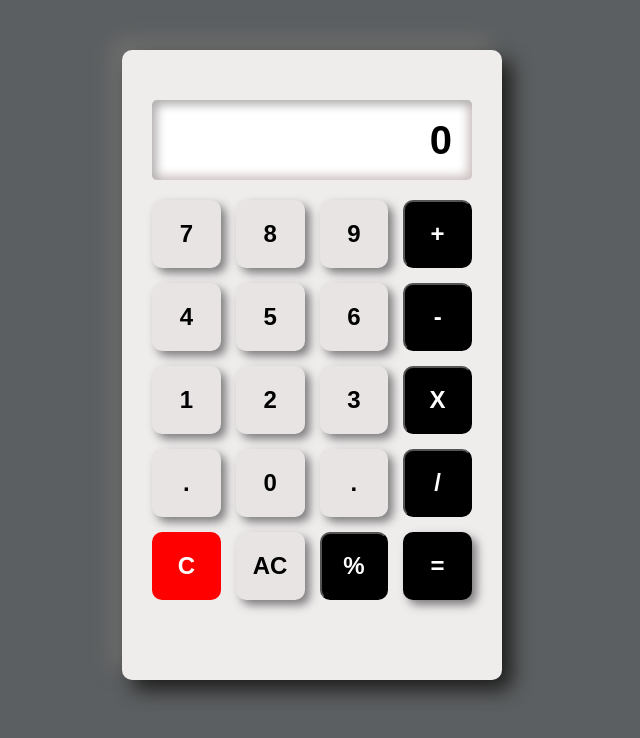
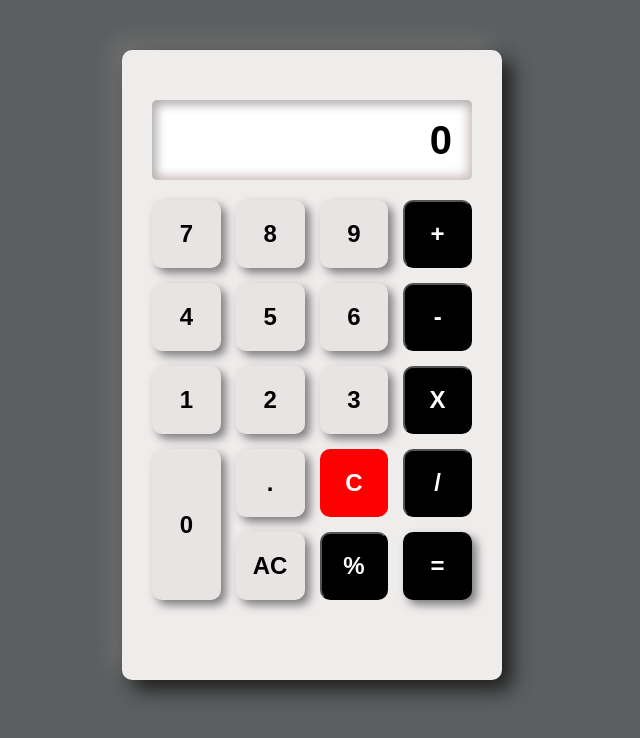
Before and after one commit to mbolanomenjanaharyfabien-lgtm/calculatrice.jp, a plain HTML site: page index.html in a window 1280 px wide. Shown: the whole page, without its empty margins (328-968 px from the left). Drawn offline with Linux system fonts and the light colour scheme.

Commit message:
grid_de_0

```diff
--- a/index.html
+++ b/index.html
@@ -9,7 +9,7 @@
 </head>
 <body>
     <div class="calculatriche">
-         <input type="text" class="resultat" id="result" placeholder="0">
+         <input type="text" class="resultat" id="result" placeholder="0" disabled>
         <div class="bouttons">
             <button class="btn" onclick="valeur('7')" >7</button>
             <button class="btn" onclick="valeur('8')" >8</button>
@@ -23,11 +23,10 @@
             <button class="btn" onclick="valeur('2')" >2</button>
             <button class="btn" onclick="valeur('3')" >3</button>
             <button class="btn_operateur" onclick="valeur('*')" >X</button>
+            <button class="btn0" onclick="valeur('0')" id="zero">0</button>
             <button class="btn" onclick="valeur('.')">.</button>
-            <button class="btn" onclick="valeur('0')" id="zero">0</button>
-            <button class="btn" onclick="valeur('.')">.</button>
+            <button class="btnC" onclick="effacer()">C</button>
             <button class="btn_operateur" onclick="valeur('/')" >/</button>
-            <button class="btnC" onclick="effacer()">C</button>
             <button class="btn_operateur2" onclick="supp()">AC</button>
             <button class="btn_operateur" onclick="valeur('%')">%</button>
             <button class="btn" onclick="calcul()" id="operateur_egal">=</button>
--- a/style.css
+++ b/style.css
@@ -57,6 +57,19 @@ body{
     /* box-shadow: inset 5px 5px 10px rgb(169, 169, 169), ; */
     box-shadow:  5px 5px 10px rgb(125, 124, 124);
 }
+.btn0{
+    padding: 20px;
+    font-size: 3vh;
+    border: none;
+    border-radius: 10px;
+    background-color: rgb(232, 228, 228);
+    color: black;
+    cursor: pointer;
+    font-weight: bolder;
+    grid-row: span 2;
+    /* box-shadow: inset 5px 5px 10px rgb(169, 169, 169), ; */
+    box-shadow:  5px 5px 10px rgb(125, 124, 124);
+}
 .btnC{
     padding: 20px;
     font-size: 3vh;
```
